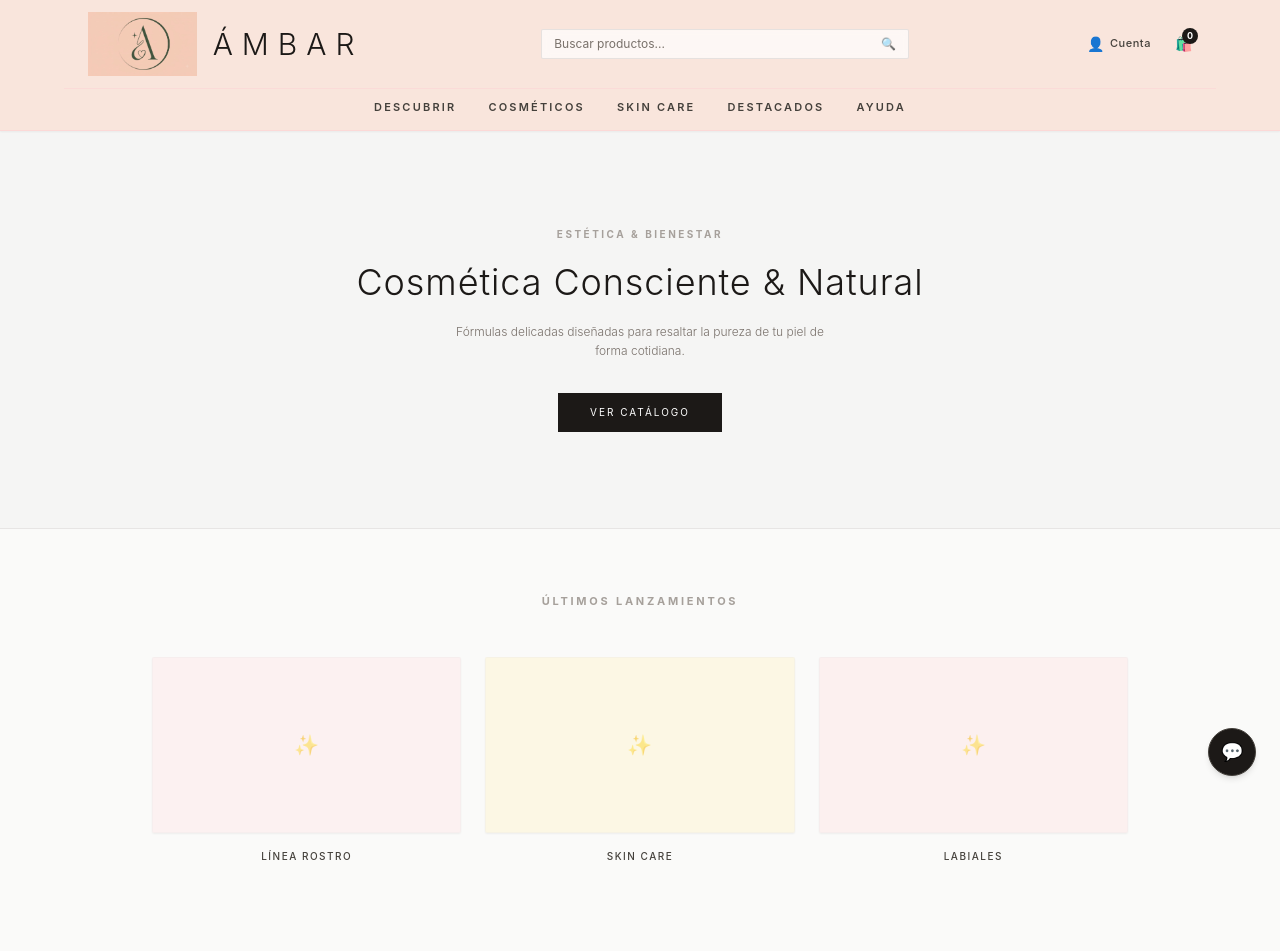
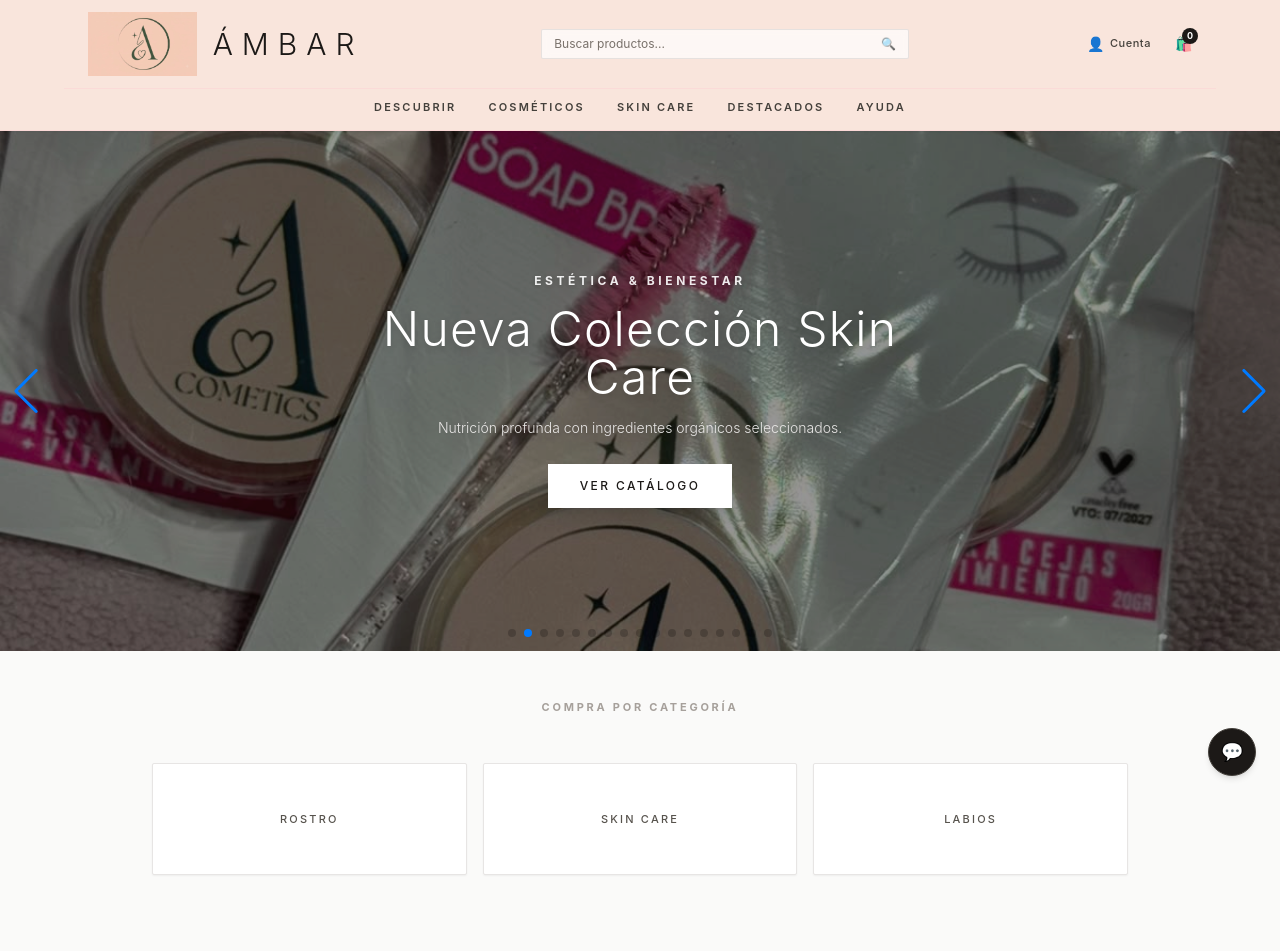
Before and after one commit to cosmeticsbeautyambar/ambarcosmetics, a React (Vite) app in the folder frontend/: page / in a window 1280 px wide. Shown: the top 951 px of the page. Built offline with nearby package versions, Linux system fonts and the light colour scheme; no server answers.

Commit message:
Actualizacion automatica

```diff
--- a/frontend/package.json
+++ b/frontend/package.json
@@ -12,7 +12,8 @@
   "dependencies": {
     "react": "^18.3.1",
     "react-dom": "^18.3.1",
-    "react-router-dom": "^6.24.1"
+    "react-router-dom": "^6.24.1",
+    "swiper": "^14.0.7"
   },
   "devDependencies": {
     "@tailwindcss/postcss": "^4.3.2",
--- a/frontend/src/pages/Home.jsx
+++ b/frontend/src/pages/Home.jsx
@@ -1,5 +1,29 @@
 import React, { useState, useEffect } from 'react';
 import logoImg from '../assets/logo.jpeg';
+
+// Importaciones de Swiper
+import { Swiper, SwiperSlide } from 'swiper/react';
+import { Autoplay, EffectFade, Pagination, Navigation } from 'swiper/modules';
+
+// Estilos de Swiper
+import 'swiper/css';
+import 'swiper/css/effect-fade';
+import 'swiper/css/pagination';
+import 'swiper/css/navigation';
+
+// Carga automática de todas las imágenes .jpeg de la carpeta assets
+const imageModules = import.meta.glob('../assets/*.jpeg', { eager: true });
+
+// Convertimos los módulos en un array ordenado de rutas de imágenes
+const allImages = Object.keys(imageModules)
+  .sort((a, b) => {
+    // Orden numérico inteligente (1, 2, ..., 18)
+    const numA = parseInt(a.match(/\d+/)?.[0] || '0', 10);
+    const numB = parseInt(b.match(/\d+/)?.[0] || '0', 10);
+    return numA - numB;
+  })
+  .map((path) => imageModules[path].default)
+  .filter((img) => !img.includes('logo')); // Excluimos la imagen del logo
 
 export default function Home() {
   const [destacados, setDestacados] = useState([]);
@@ -11,20 +35,22 @@
       .catch((err) => console.error("Error al cargar destacados:", err));
   }, []);
 
-  const lanzamientos = [
-    { id: 1, name: 'Línea Rostro', color: 'bg-rose-100/40 text-rose-700' },
-    { id: 2, name: 'Skin Care', color: 'bg-amber-100/40 text-amber-700' },
-    { id: 3, name: 'Labiales', color: 'bg-red-100/40 text-red-700' },
+  // Textos rotativos para dar variedad según la diapositiva
+  const slideTexts = [
+    { title: 'Cosmética Consciente & Natural', subtitle: 'Fórmulas delicadas diseñadas para resaltar la pureza de tu piel.' },
+    { title: 'Nueva Colección Skin Care', subtitle: 'Nutrición profunda con ingredientes orgánicos seleccionados.' },
+    { title: 'Edición Limitada Labiales', subtitle: 'Tonos atemporales e hidratación duradera para cada momento.' },
+    { title: 'Ritual de Belleza Diario', subtitle: 'Siente la frescura y la suavidad que tu rostro merece.' },
+    { title: 'Esencia & Pureza', subtitle: 'Cuidado integral formulado para potenciar tu brillo natural.' },
   ];
 
   return (
     <div className="min-h-screen bg-stone-50 text-stone-800 font-sans antialiased">
 
-      {/* 1. HEADER & NAVBAR (Fondo mimetizado con el logo) */}
+      {/* 1. HEADER & NAVBAR */}
       <header className="sticky top-0 z-50 border-b border-rose-200/50 shadow-xs" style={{ backgroundColor: '#f9e5dc' }}>
         <div className="max-w-6xl mx-auto px-6 py-3 flex justify-between items-center">
 
-          {/* BRANDING: LOGO AGRANDADO + NOMBRE */}
           <div className="flex items-center gap-4">
             <img
               src={logoImg}
@@ -36,7 +62,6 @@
             </div>
           </div>
 
-          {/* Buscador minimalista */}
           <div className="hidden md:flex items-center border border-stone-300/60 rounded-xs px-3 py-1.5 w-1/3 bg-white/70 backdrop-blur-xs">
             <input
               type="text"
@@ -46,7 +71,6 @@
             <span className="text-stone-500 text-xs">🔍</span>
           </div>
 
-          {/* Iconos */}
           <div className="flex items-center space-x-6 text-stone-700">
             <button className="hover:text-stone-900 transition text-sm flex items-center gap-1.5">
               👤 <span className="hidden sm:inline text-[11px] font-medium tracking-wider">Cuenta</span>
@@ -58,7 +82,6 @@
           </div>
         </div>
 
-        {/* Menú de Navegación */}
         <nav className="border-t border-rose-200/40 max-w-6xl mx-auto px-6 py-2.5 flex justify-center space-x-8 text-[11px] font-semibold uppercase tracking-[0.2em] text-stone-700">
           <a href="#" className="hover:text-stone-900 transition pb-0.5 border-b-2 border-transparent hover:border-stone-800">Descubrir</a>
           <a href="#" className="hover:text-stone-900 transition pb-0.5 border-b-2 border-transparent hover:border-stone-800">Cosméticos</a>
@@ -68,37 +91,59 @@
         </nav>
       </header>
 
-      {/* 2. HERO BANNER PRINCIPAL */}
-      <section className="w-full bg-stone-100 py-24 px-6 text-center border-b border-stone-200">
-        <div className="max-w-xl mx-auto space-y-5">
-          <span className="text-[10px] font-bold tracking-[0.25em] text-stone-400 uppercase block">Estética & Bienestar</span>
-          <h1 className="text-3xl md:text-4xl font-light tracking-wide text-stone-900">Cosmética Consciente & Natural</h1>
-          <p className="text-xs text-stone-500 max-w-sm mx-auto leading-relaxed font-light">Fórmulas delicadas diseñadas para resaltar la pureza de tu piel de forma cotidiana.</p>
-          <div className="pt-3">
-            <button className="bg-stone-900 text-white text-[10px] tracking-[0.2em] uppercase px-8 py-3 hover:bg-stone-800 transition rounded-none">
-              Ver Catálogo
-            </button>
-          </div>
-        </div>
+      {/* 2. HERO BANNER VIVO CON LAS 18 FOTOS EN INTERVALOS */}
+      <section className="w-full relative overflow-hidden bg-stone-900">
+        <Swiper
+          modules={[Autoplay, EffectFade, Pagination, Navigation]}
+          effect="fade"
+          fadeEffect={{ crossFade: true }}
+          speed={1200}
+          autoplay={{
+            delay: 4000, // Cambia automáticamente cada 4 segundos
+            disableOnInteraction: false,
+          }}
+          loop={true}
+          pagination={{ clickable: true }}
+          navigation={true}
+          className="h-[380px] md:h-[520px] w-full"
+        >
+          {allImages.map((imgSrc, index) => {
+            const textInfo = slideTexts[index % slideTexts.length];
+            return (
+              <SwiperSlide key={index} className="relative w-full h-full">
+                <img
+                  src={imgSrc}
+                  alt={`Ámbar Cosmetics Slide ${index + 1}`}
+                  className="w-full h-full object-cover object-center opacity-85"
+                />
+
+                {/* Overlay sutil para legibilidad de texto */}
+                <div className="absolute inset-0 bg-stone-950/30 backdrop-brightness-95 flex items-center justify-center">
+                  <div className="max-w-xl mx-auto px-6 text-center space-y-4 text-white">
+                    <span className="text-[10px] md:text-xs font-bold tracking-[0.3em] uppercase opacity-90 block drop-shadow-sm">
+                      Estética & Bienestar
+                    </span>
+                    <h1 className="text-3xl md:text-5xl font-light tracking-wide text-white drop-shadow-md">
+                      {textInfo.title}
+                    </h1>
+                    <p className="text-xs md:text-sm text-stone-200 max-w-md mx-auto leading-relaxed font-light drop-shadow-xs">
+                      {textInfo.subtitle}
+                    </p>
+                    <div className="pt-2">
+                      <button className="bg-white text-stone-900 text-[10px] md:text-xs font-medium tracking-[0.2em] uppercase px-8 py-3.5 hover:bg-stone-200 transition shadow-lg">
+                        Ver Catálogo
+                      </button>
+                    </div>
+                  </div>
+                </div>
+              </SwiperSlide>
+            );
+          })}
+        </Swiper>
       </section>
 
-      {/* 3. ÚLTIMOS LANZAMIENTOS */}
-      <section className="max-w-5xl mx-auto px-6 py-16">
-        <h2 className="text-[11px] font-bold uppercase tracking-[0.25em] text-center text-stone-400 mb-12">Últimos lanzamientos</h2>
-        <div className="grid grid-cols-3 gap-6">
-          {lanzamientos.map((prod) => (
-            <div key={prod.id} className="text-center cursor-pointer group">
-              <div className={`${prod.color} h-32 md:h-44 rounded-xs flex items-center justify-center border border-stone-200/30 shadow-xs group-hover:scale-[1.01] transition duration-300`}>
-                <span className="text-xl opacity-50">✨</span>
-              </div>
-              <p className="mt-4 text-[10px] uppercase tracking-[0.15em] font-medium text-stone-700">{prod.name}</p>
-            </div>
-          ))}
-        </div>
-      </section>
-
-      {/* 4. COMPRA POR CATEGORÍA */}
-      <section className="max-w-5xl mx-auto px-6 py-6">
+      {/* 3. COMPRA POR CATEGORÍA */}
+      <section className="max-w-5xl mx-auto px-6 py-12">
         <h2 className="text-[11px] font-bold uppercase tracking-[0.25em] text-center text-stone-400 mb-12">Compra por Categoría</h2>
         <div className="grid grid-cols-1 md:grid-cols-3 gap-4">
           <div className="h-28 bg-white border border-stone-200 rounded-xs flex items-center justify-center cursor-pointer hover:bg-stone-100 hover:border-stone-300 transition duration-300 shadow-xs">
@@ -113,8 +158,8 @@
         </div>
       </section>
 
-      {/* 5. DESTACADOS DINÁMICOS */}
-      <section className="max-w-5xl mx-auto px-6 py-16">
+      {/* 4. DESTACADOS DINÁMICOS */}
+      <section className="max-w-5xl mx-auto px-6 py-12">
         <h2 className="text-[11px] font-bold uppercase tracking-[0.25em] text-center text-stone-400 mb-12">Productos Destacados</h2>
         <div className="grid grid-cols-1 sm:grid-cols-3 gap-6">
           {destacados.map((item) => (
@@ -134,9 +179,8 @@
         </div>
       </section>
 
-      {/* 6. FOOTER */}
+      {/* 5. FOOTER */}
       <footer className="bg-stone-100 border-t border-stone-200 text-xs">
-        {/* Newsletter */}
         <div className="bg-stone-900 text-stone-100 py-12 px-6">
           <div className="max-w-5xl mx-auto flex flex-col md:flex-row justify-between items-center gap-6">
             <div className="space-y-1 text-center md:text-left">
@@ -150,7 +194,6 @@
           </div>
         </div>
 
-        {/* Info Contacto */}
         <div className="max-w-5xl mx-auto px-6 py-12 grid grid-cols-1 md:grid-cols-2 gap-8 text-stone-500 font-light">
           <div className="space-y-3">
             <h4 className="font-bold uppercase tracking-wider text-stone-800 text-[10px]">Atención al Cliente</h4>
@@ -172,7 +215,7 @@
         </div>
       </footer>
 
-      {/* 7. BOTÓN FLOTANTE WHATSAPP */}
+      {/* 6. BOTÓN FLOTANTE WHATSAPP */}
       <a
         href="https://wa.me/5491123210838"
         target="_blank"
```
Also changed, not shown: 1 other file (tests, documents, lock files or other folders).
